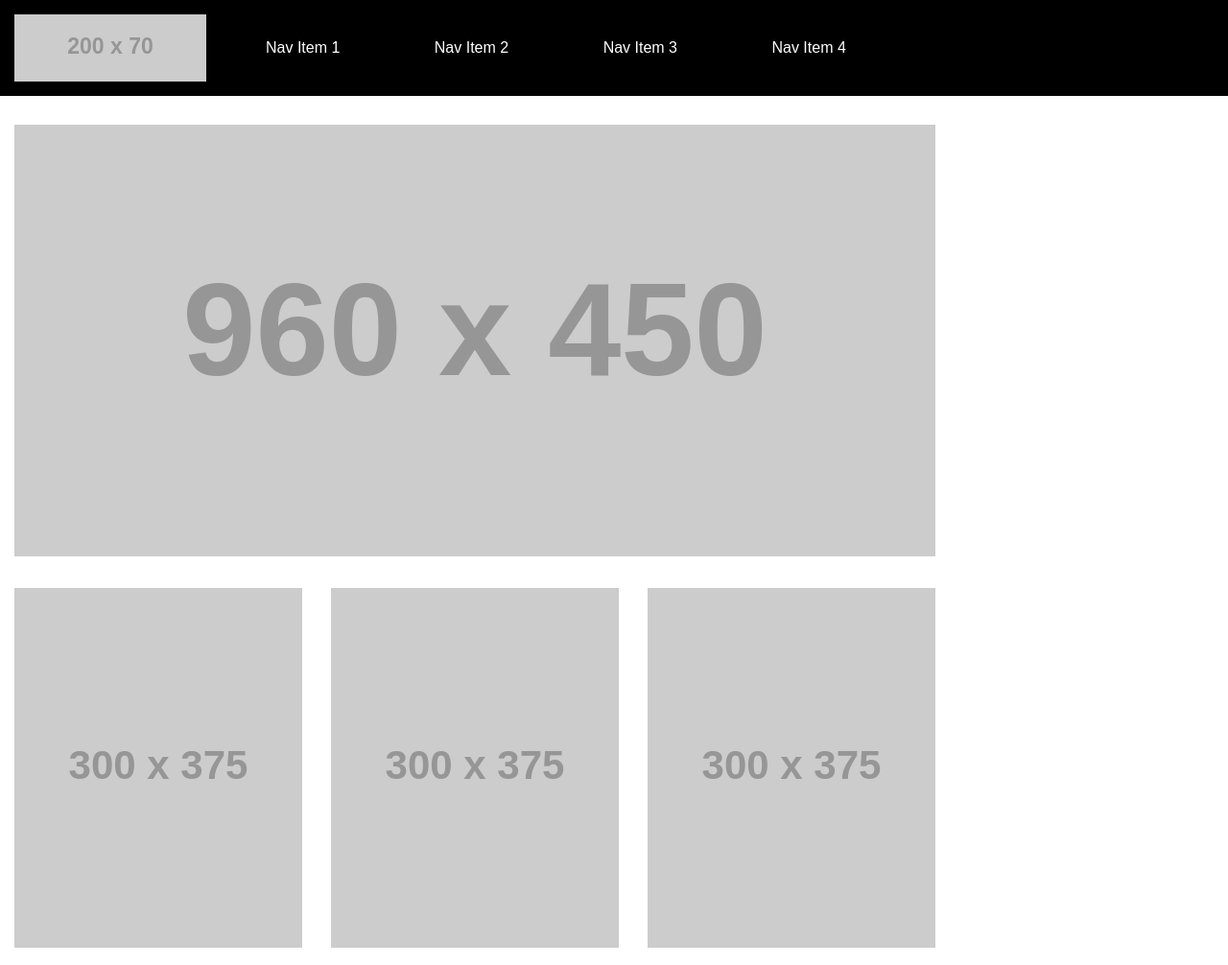
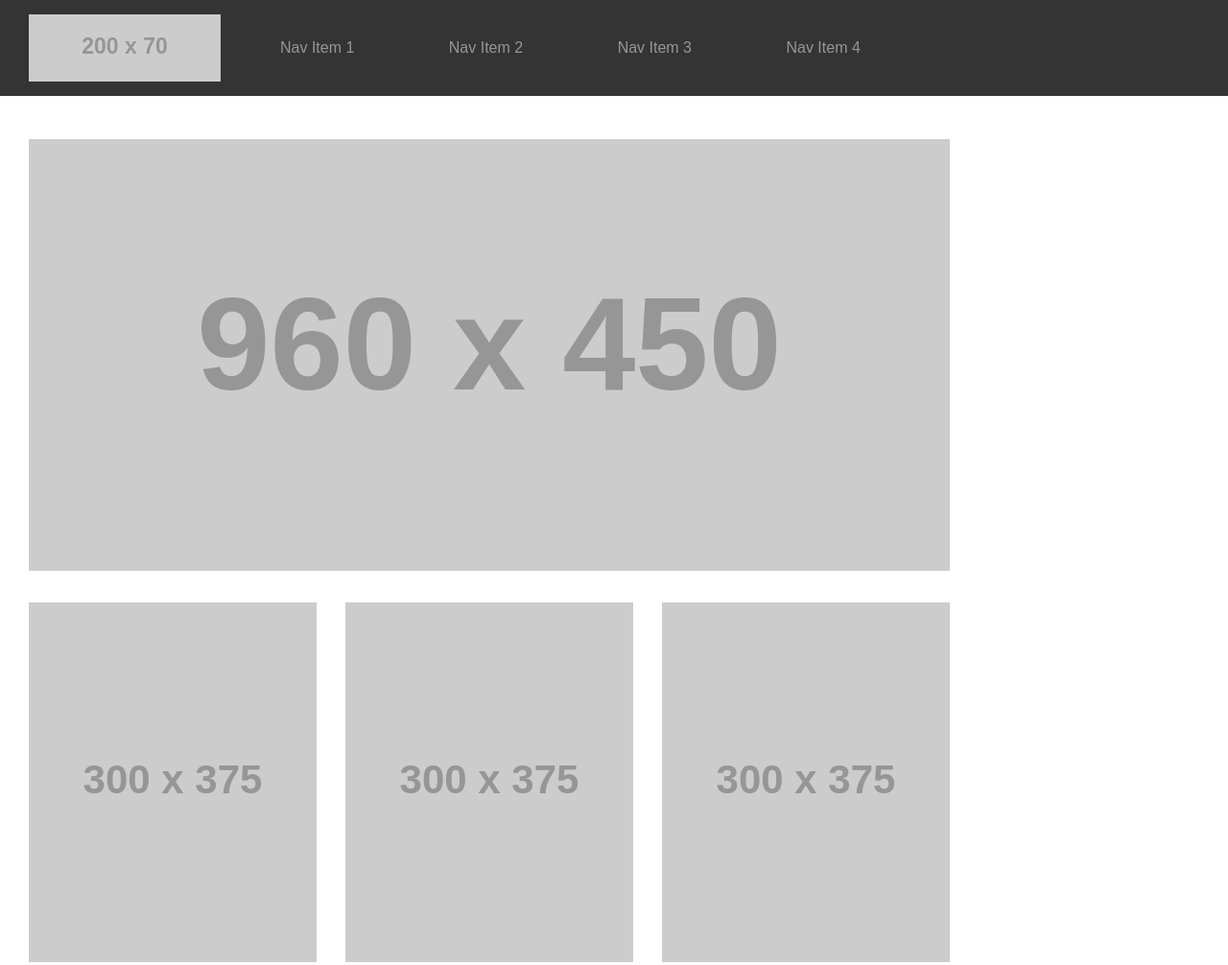
Before and after one commit to jswill88/wireframe-exercise, a plain HTML site: page index.html in a window 1280 px wide. Shown: the top 1006 px of the page at 96% size. Drawn offline with Linux system fonts and the light colour scheme; placeholder pictures from the web are drawn by us.

Commit message:
Fix margins of body and header

```diff
--- a/css/style.css
+++ b/css/style.css
@@ -2,7 +2,7 @@ body {
   font-family: Arial, Helvetica, sans-serif;
 }
 header {
-  background-color:black;
+  background-color:rgb(53, 52, 52);
   width: 100%;
   height: 100px;
 }
@@ -13,7 +13,7 @@ header section{
   margin-bottom: 15px;
 }
 header img {
-  margin: 15px;
+  margin: 15px 15px 15px 30px;
   float: left;
 }
 nav ul {
@@ -22,10 +22,10 @@ nav ul {
 nav li {
   display: inline;
   margin: 47px;
-  color: white;
+  color: rgb(151, 150, 150);
 }
 main {
-  margin: 15px;
+  margin: 30px;
 }
 main img:nth-of-type(1) {
   margin: 15px 0 15px 0;
@@ -91,5 +91,5 @@ article {
 footer {
   height: 100px;
   width: 100%;
-  background-color: black;
+  background-color: rgb(53, 52, 52);
 }
```
